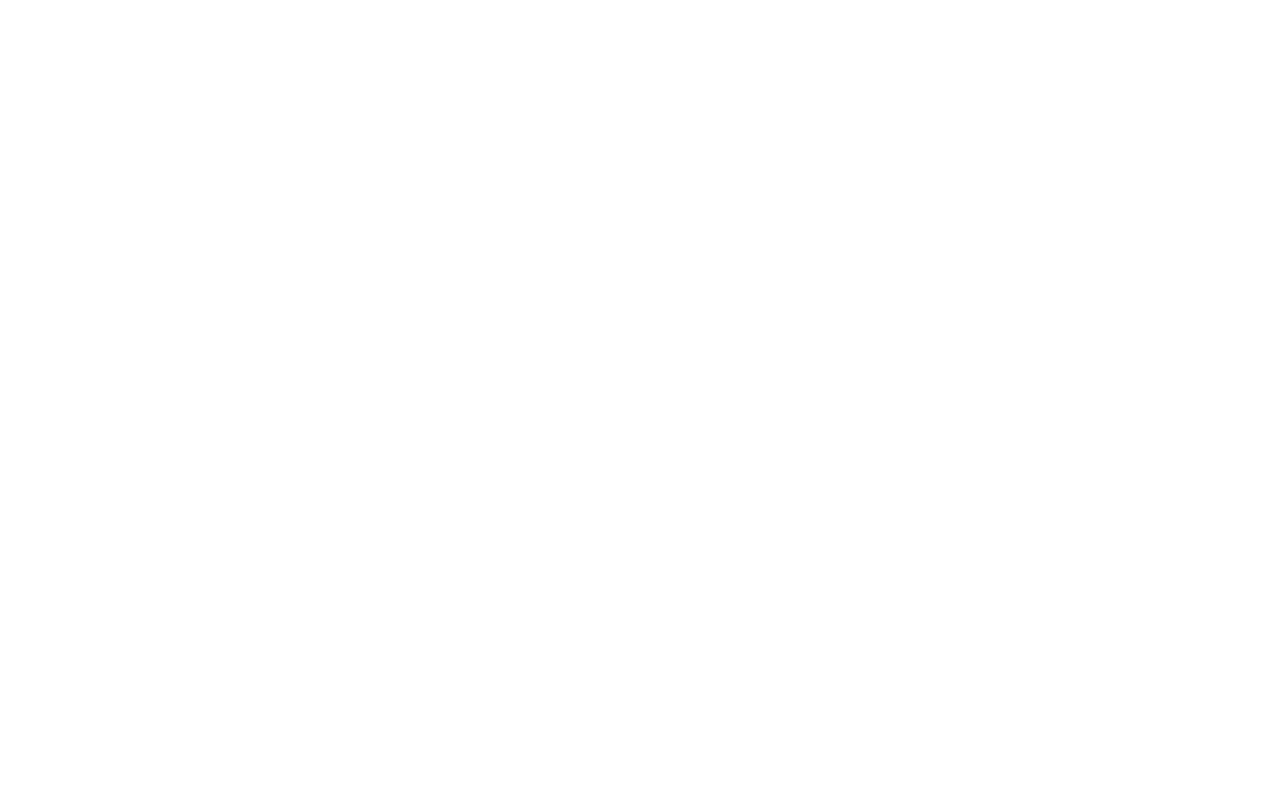
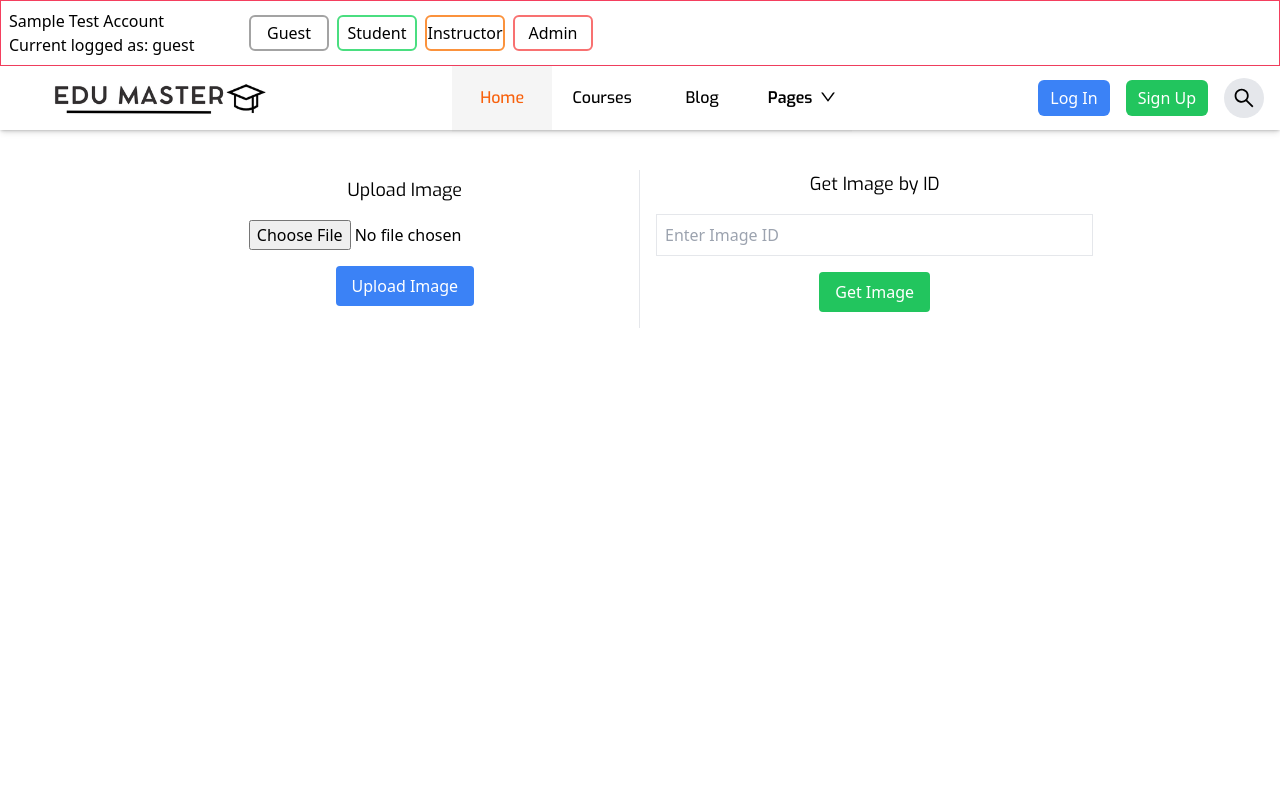
Before and after one commit to TEAM03-OJTPASSED/EduMaster_FinalProject_Team03_React12, a React (Vite) app: page /firebase in a window 1280 px wide. Before the commit this address had no page. Shown: the top 800 px of the page. Built offline with nearby package versions, Linux system fonts and the light colour scheme.

Commit message:
added new feature Firebase Image Storage

```diff
--- a/package.json
+++ b/package.json
@@ -31,12 +31,14 @@
     "react-icons": "^5.3.0",
     "react-leaflet": "^4.2.1",
     "react-router-dom": "^6.26.2",
-    "redux": "^5.0.1"
+    "redux": "^5.0.1",
+    "uuid": "^10.0.0"
   },
   "devDependencies": {
     "@eslint/js": "^9.9.0",
     "@types/react": "^18.3.3",
     "@types/react-dom": "^18.3.0",
+    "@types/uuid": "^10.0.0",
     "@vitejs/plugin-react-swc": "^3.5.0",
     "autoprefixer": "^10.4.20",
     "eslint": "^9.9.0",
--- a/src/App.tsx
+++ b/src/App.tsx
@@ -51,6 +51,7 @@ import FAQsPage from "./pages/FAQPage";
 import ErrorPage from "./pages/ErrorPage";
 import ContactPage from "./pages/ContactPage";
 import BlogDetailPage from "./pages/BlogDetailPage";
+import Firebase from "./pages/Firebase";
 
 function App() {
   return (
@@ -71,6 +72,7 @@ function App() {
               <Route path="/error" element={<ErrorPage />} />
               <Route path="/course-detail/:id" element={<CourseDetailPage />} />
               <Route path="/blog-detail/:id" element={<BlogDetailPage />} />
+              <Route path="/firebase" element={<Firebase />} />
             </Route>
 
             {/* Admin Layout */}
--- /dev/null
+++ b/src/configs/firebase.ts
@@ -0,0 +1,16 @@
+import { initializeApp } from "firebase/app";
+import { getStorage } from "firebase/storage";
+
+const firebaseConfig = {
+  apiKey: "AIzaSyBfABck7Ffd9jSYoJVOFdGpztWmlfdDRWg",
+  authDomain: "edumaster-3e1b3.firebaseapp.com",
+  projectId: "edumaster-3e1b3",
+  storageBucket: "edumaster-3e1b3.appspot.com",
+  messagingSenderId: "952476368416",
+  appId: "1:952476368416:web:fdc94ade6d748673560645",
+  measurementId: "G-RCYFJ83MH4",
+};
+
+// Initialize Firebase
+const app = initializeApp(firebaseConfig);
+export const storage = getStorage(app);
--- /dev/null
+++ b/src/pages/Firebase.tsx
@@ -0,0 +1,121 @@
+import { useState } from "react";
+import { storage } from "../configs/firebase";
+import { ref, uploadBytes, getDownloadURL } from "firebase/storage";
+import { v4 } from "uuid";
+
+const Firebase = () => {
+  const [imageUpload, setImageUpload] = useState<File | null>(null);
+  const [imageUrl, setImageUrl] = useState<string | null>(null);
+  const [imageId, setImageId] = useState<string>(""); // State to store the input image ID
+  const [fetchedImageUrl, setFetchedImageUrl] = useState<string | null>(null); // State for fetched image
+
+  // Upload Image to Firebase
+  const uploadImage = () => {
+    if (imageUpload == null) return;
+
+    const imageRef = ref(storage, `images/${imageUpload.name + v4()}`);
+
+    // Upload the image
+    uploadBytes(imageRef, imageUpload)
+      .then(() => {
+        // Get the download URL after uploading
+        getDownloadURL(imageRef)
+          .then((url) => {
+            setImageUrl(url); // Set the uploaded image URL
+            alert("Image uploaded successfully!");
+          })
+          .catch((error) => {
+            console.error("Error getting image URL:", error);
+            alert("Failed to get image URL");
+          });
+      })
+      .catch((error) => {
+        console.error("Upload failed", error);
+        alert("Upload failed");
+      });
+  };
+
+  // Fetch Image from Firebase by ID
+  const fetchImageById = () => {
+    if (imageId.trim() === "") {
+      alert("Please enter a valid image ID.");
+      return;
+    }
+
+    const imageRef = ref(storage, `images/${imageId}`);
+    getDownloadURL(imageRef)
+      .then((url) => {
+        setFetchedImageUrl(url); // Set the fetched image URL
+      })
+      .catch((error) => {
+        console.error("Error fetching image:", error);
+        alert("No image found for this ID.");
+      });
+  };
+
+  return (
+    <div className="w-full flex justify-center">
+      <div className="w-10/12 flex mt-10">
+        {/* Left Column: Upload Image */}
+        <div className="w-1/2 flex flex-col justify-center items-center border-r pr-4">
+          <h2 className="mb-4 text-lg">Upload Image</h2>
+          <input
+            type="file"
+            className="mb-4"
+            onChange={(e) => {
+              if (e.target.files && e.target.files[0]) {
+                setImageUpload(e.target.files[0]);
+              }
+            }}
+          />
+          <button
+            className="px-4 py-2 bg-blue-500 text-white rounded mb-4 cursor-pointer"
+            onClick={uploadImage}
+          >
+            Upload Image
+          </button>
+
+          {/* Display Uploaded Image */}
+          {imageUrl && (
+            <div className="mt-4">
+              <p>Uploaded Image:</p>
+              <img src={imageUrl} alt="Uploaded" className="w-full h-auto" />
+            </div>
+          )}
+        </div>
+
+        {/* Right Column: Fetch Image by ID */}
+        <div className="w-1/2 flex flex-col justify-center items-center pl-4">
+          <h2 className="mb-4 text-lg">Get Image by ID</h2>
+          <input
+            type="text"
+            placeholder="Enter Image ID"
+            value={imageId}
+            className="border mb-4 p-2 w-full"
+            onChange={(e) => setImageId(e.target.value)} // Update the imageId state
+          />
+          <button
+            className="px-4 py-2 bg-green-500 text-white rounded mb-4 cursor-pointer"
+            onClick={fetchImageById}
+          >
+            Get Image
+          </button>
+
+          {/* Display Fetched Image */}
+          {fetchedImageUrl && (
+            <div className="mt-4">
+              <p>Fetched Image:</p>
+              <img
+                src={fetchedImageUrl}
+                alt="Fetched"
+                className="w-full h-auto"
+              />
+            </div>
+          )}
+        </div>
+      </div>
+    </div>
+  );
+};
+
+export default Firebase;
```
Also changed, not shown: 2 other files (tests, documents, lock files or other folders).
